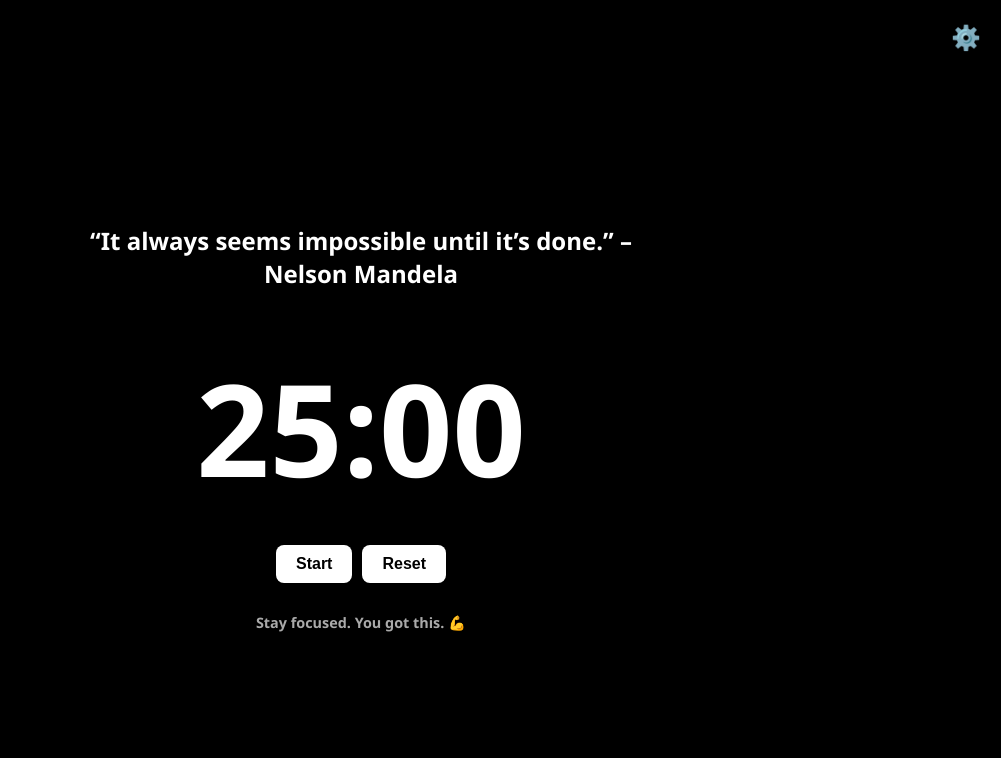
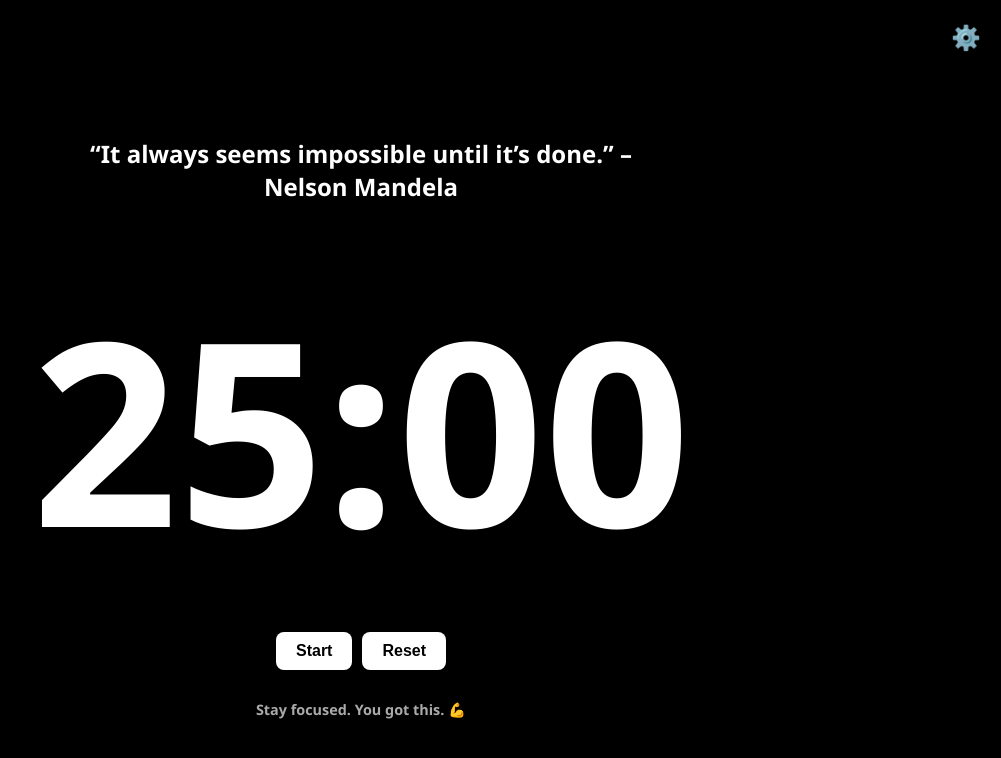
Before and after one commit to OOBluefinnOO/pomodoro, a plain HTML site: page pomodoro.html in a window 1280 px wide. Shown: the whole page, without its empty margins (279-1280 px from the left). Drawn offline with Linux system fonts and the light colour scheme.

Commit message:
Update pomodoro.html

```diff
--- a/pomodoro.html
+++ b/pomodoro.html
@@ -29,7 +29,7 @@
     }
 
     .timer {
-      font-size: 128px;
+      font-size: 256px;
       margin: 20px 0;
     }
 
```
